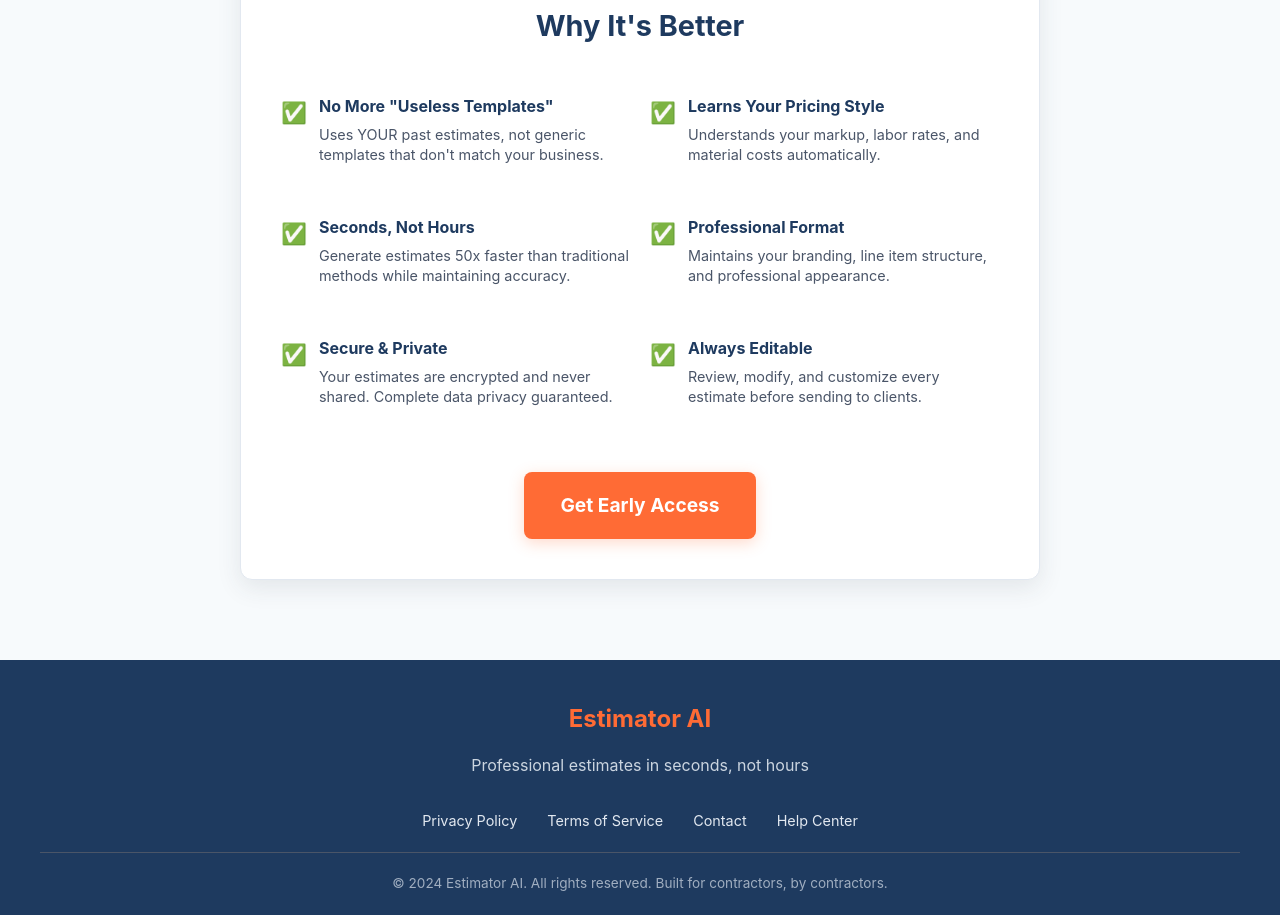
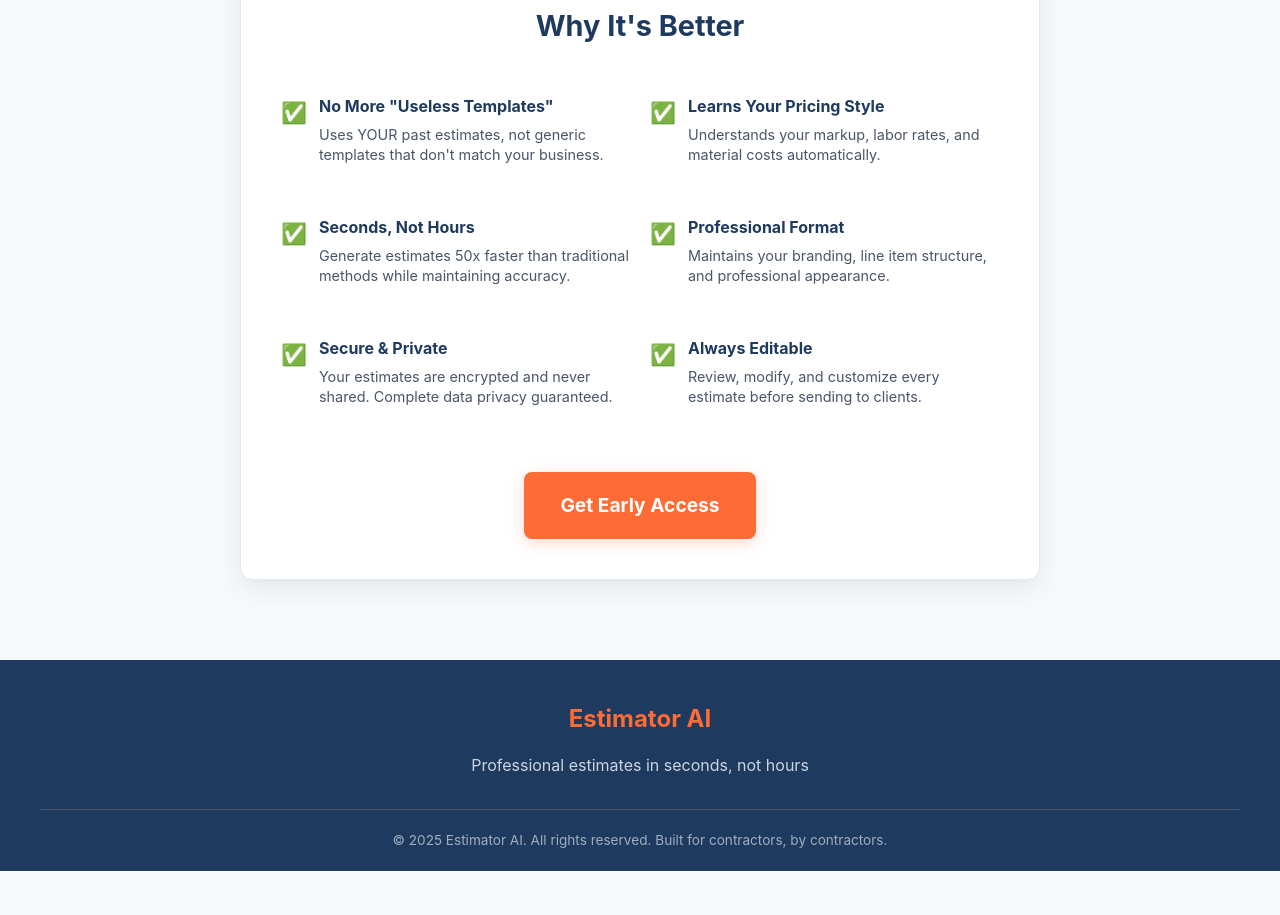
Before and after one commit to aanandshekharroy/estimator-ai-landing-page, a plain HTML site: page index.html in a window 1280 px wide. Shown: the part 1431-2346 px from the top of the page. After the commit the page ends 2302 px from the top, so only its background shows below. Drawn offline with Linux system fonts and the light colour scheme.

Commit message:
footer changes

```diff
--- a/index.html
+++ b/index.html
@@ -415,15 +415,8 @@
             <div class="footer-brand">Estimator AI</div>
             <div class="footer-tagline">Professional estimates in seconds, not hours</div>
 
-            <div class="footer-links">
-                <a href="#privacy">Privacy Policy</a>
-                <a href="#terms">Terms of Service</a>
-                <a href="#contact">Contact</a>
-                <a href="#help">Help Center</a>
-            </div>
-
             <div class="footer-bottom">
-                <p>&copy; 2024 Estimator AI. All rights reserved. Built for contractors, by contractors.</p>
+                <p>&copy; 2025 Estimator AI. All rights reserved. Built for contractors, by contractors.</p>
             </div>
         </div>
     </footer>
```
